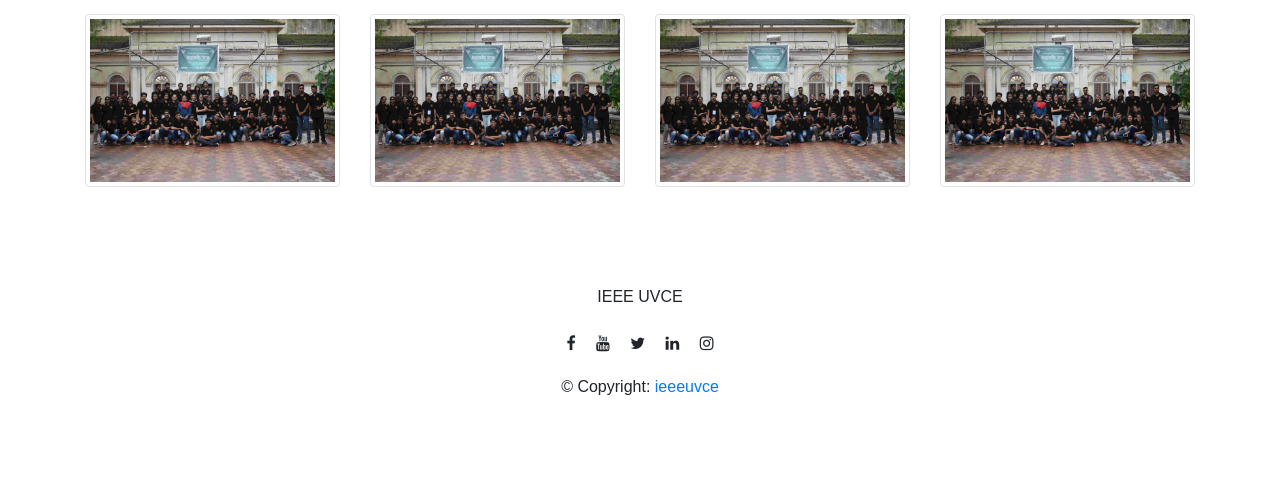
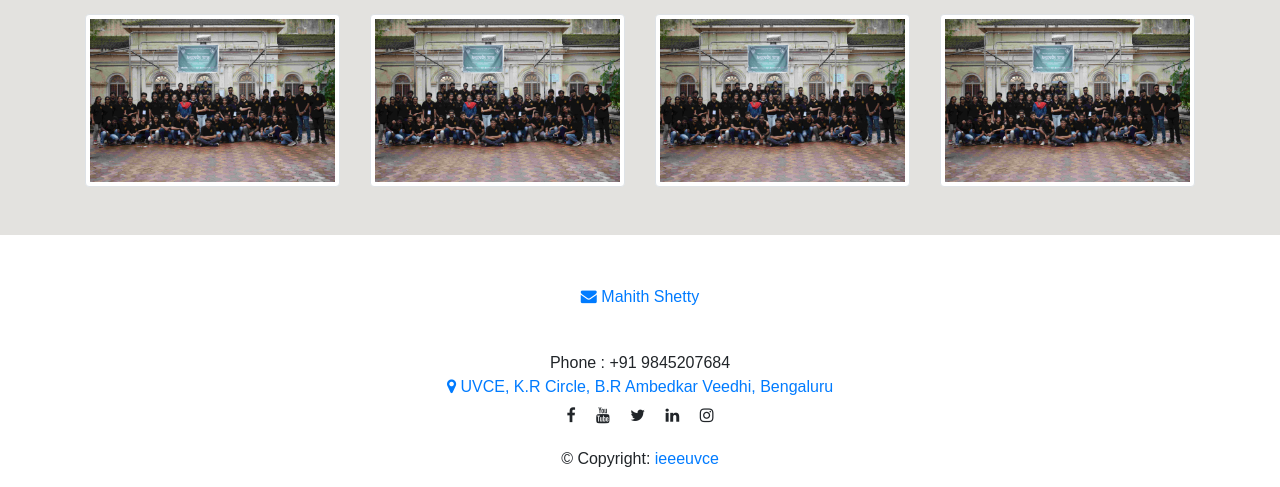
Before and after one commit to rayansailani/IEEE-UVCE, a PHP site: page / in a window 1280 px wide. Shown: the part 3480-3967 px from the top of the page. Before the commit the page ends 3875 px from the top, so only its background shows below. Run offline with PHP 8.4, Linux system fonts and the light colour scheme; some libraries are stand-ins or nearby versions.

Commit message:
Update index.php

```diff
--- a/index.php
+++ b/index.php
@@ -30,7 +30,7 @@
 	<!--<script src="https://cdnjs.cloudflare.com/ajax/libs/materialize/1.0.0/js/materialize.min.js"></script>-->
 </head>
 
-<body style="background-color:#85DCB;">
+<body style="background-color:#E3E2DF;">
 	<nav class="navbar navbar-expand-md navbar-dark bg-dark">
 		<a class="navbar-brand" href="#">
 			<img src="ieeeuvce.png" width="40" height="40" alt="ieeeuvce">
@@ -187,7 +187,7 @@
 
 
 <!-- Footer -->
-<footer class="page-footer font-small black">
+<footer class="page-footer font-small" style="background-color:#fff;">
 
   <!-- Footer Links -->
   <div class="container">
@@ -200,8 +200,13 @@
 
       <!-- Grid column -->
       <div class="col-md-8 col-12 mt-5">
-        <p style="line-height: 1.7rem">IEEE UVCE</p>
+        <p style="line-height: 1.7rem"><a class="m-2" href="mailto:mahith.98@gmail.com " target="_blank"><i class="fa fa-envelope"> </i> Mahith Shetty</a></p>
+	      <br><a>Phone : +91 9845207684</a><br>
+	      <a class="p-2" href="https://goo.gl/maps/P43RC7Qphrq" target="_blank">
+                        <i class="fa fa-map-marker"></i> UVCE, K.R Circle, B.R Ambedkar Veedhi, Bengaluru
+                    </a>
       </div>
+
       <!-- Grid column -->
 
     </div>
```
